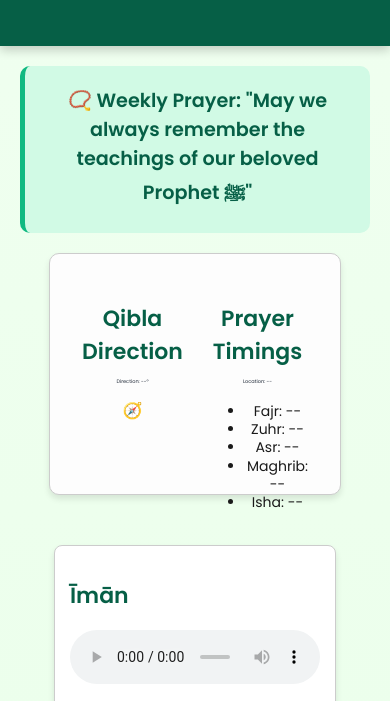
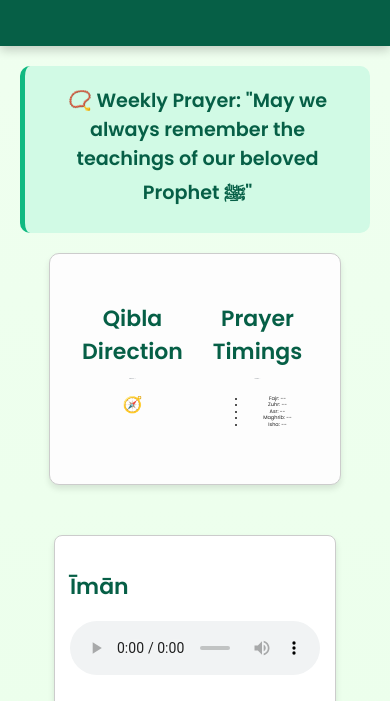
Before and after one commit to shahin-mulla02/MuzakiraApp, a plain HTML site: page index.html in a window 390 px wide. Shown: the part 132-833 px from the top of the page. Drawn offline with Linux system fonts and the light colour scheme.

Commit message:
Update style.css

```diff
--- a/style.css
+++ b/style.css
@@ -160,11 +160,11 @@ header p { font-size: 1.2em; margin-top: 10px; }
   }
 
   #timings li {
-    font-size: 14px;      /* smaller text for mobile */
+    font-size: 5px;      /* smaller text for mobile */
     line-height: 1.3em;   /* reduce spacing */
   }
 
   #qibla-compass p, #timings-panel p {
-    font-size: 5px;      /* smaller text for mobile */
+    font-size: 1px;      /* smaller text for mobile */
   }
 }
```
